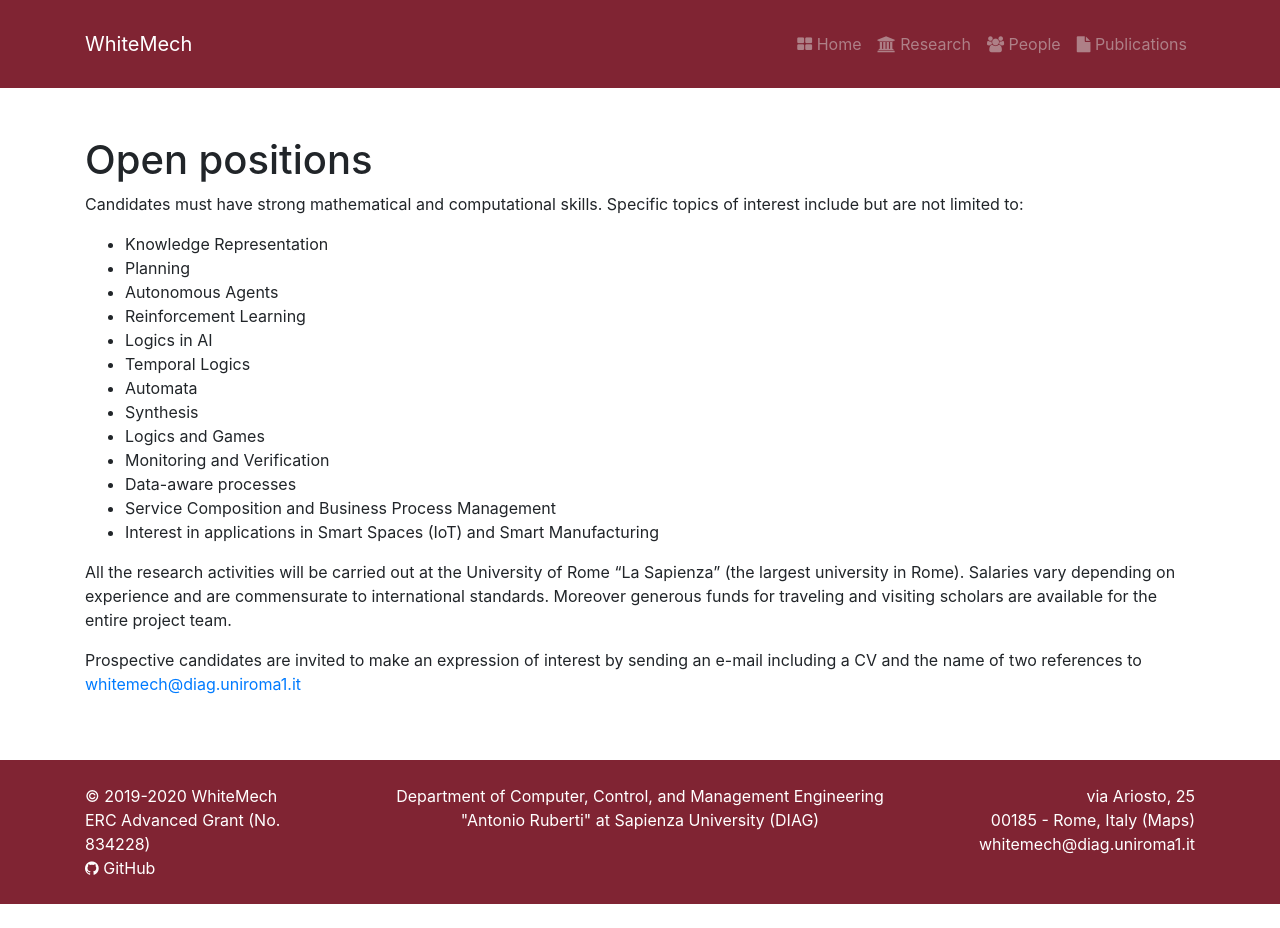
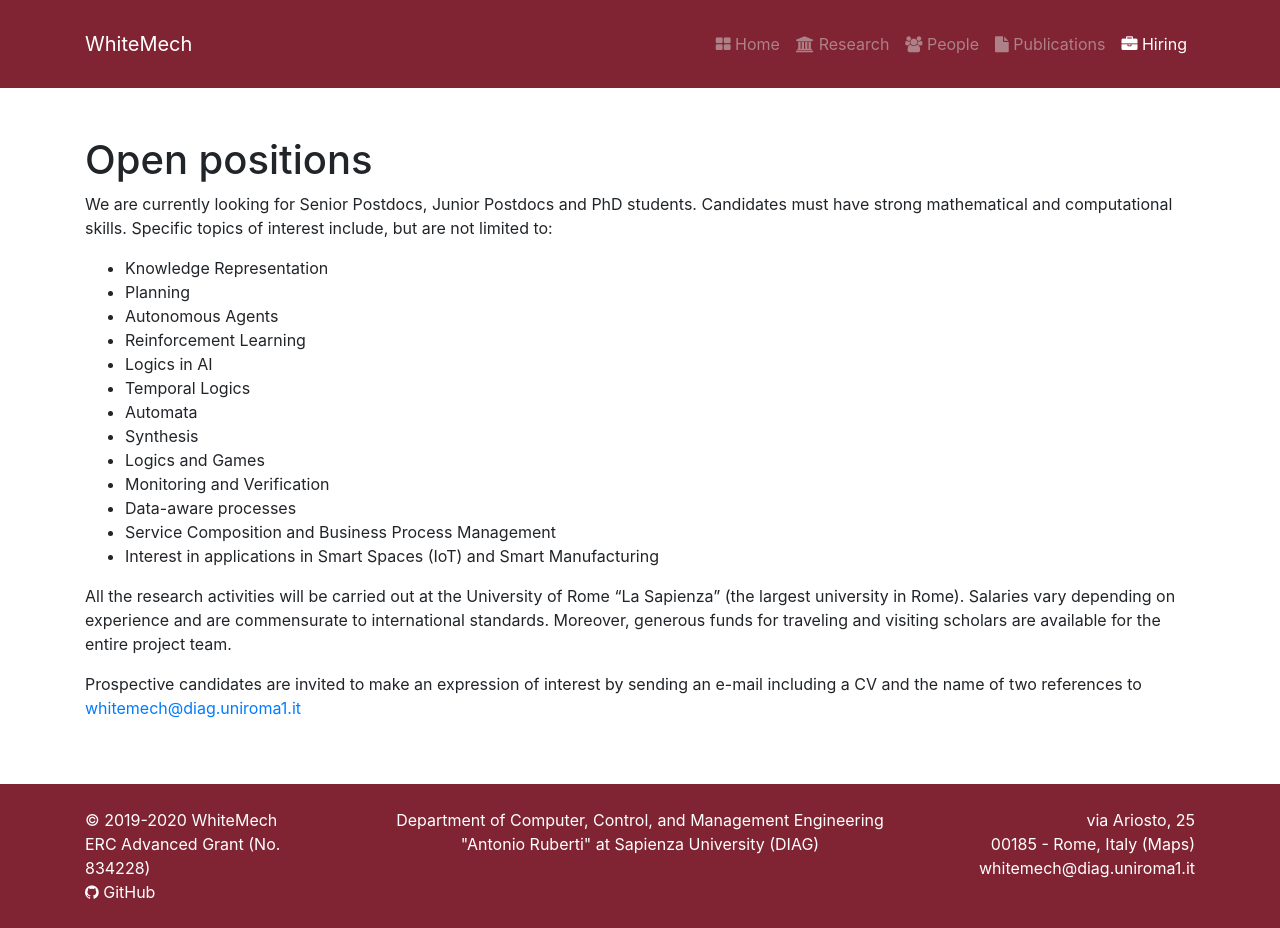
Before and after one commit to whitemech/whitemech.github.io, a Jekyll site: the page built from _pages/openings.md, in a window 1280 px wide and 928 px high. Built offline with Jekyll 4.4.1, drawn with Linux system fonts in a browser that asks for light colours.

Commit message:
add openings to navbar

```diff
--- a/_includes/header.html
+++ b/_includes/header.html
@@ -19,6 +19,9 @@
 				<li {% if current[1] == 'publications' %}class="nav-item active"{% else %}class="nav-item"{% endif %}>
 					<a class="nav-link" href="{{ site.url }}{{ site.baseurl }}/publications"><i class="fa fa-file"></i> Publications</a>
 				</li>
+				<li {% if current[1] == 'openings' %}class="nav-item active"{% else %}class="nav-item"{% endif %}>
+				<a class="nav-link" href="{{ site.url }}{{ site.baseurl }}/openings"><i class="fa fa-briefcase"></i> Hiring</a>
+				</li>
 			</ul>
 		</div>
 	</div>
--- a/_pages/openings.md
+++ b/_pages/openings.md
@@ -3,12 +3,13 @@ title: "WhiteMech - Vacancies"
 layout: textlay
 excerpt: "Openings"
 sitemap: false
-permalink: /vacancies
+permalink: /openings
 ---
 
 # Open positions
 
-Candidates must have strong mathematical and computational skills. Specific topics of interest include but are not limited to:
+We are currently looking for Senior Postdocs, Junior Postdocs and PhD students.
+Candidates must have strong mathematical and computational skills. Specific topics of interest include, but are not limited to:
 
 - Knowledge Representation
 - Planning
@@ -27,33 +28,9 @@ Candidates must have strong mathematical and computational skills. Specific topi
 All the research activities will be carried out at the University of
 Rome "La Sapienza" (the largest university in Rome). Salaries vary
 depending on experience and are commensurate to international
-standards. Moreover generous funds for traveling and visiting scholars
+standards. Moreover, generous funds for traveling and visiting scholars
 are available for the entire project team.
 
 Prospective candidates are invited to make an expression of interest
 by sending an e-mail including a CV and the name of two
 references to [whitemech@diag.uniroma1.it](mailto:whitemech@diag.uniroma1.it)
-
-<!-- ### Current open positions
-
-You find the current job openings here:
-[Opening 1]({{ site.baseurl }}/downloads/GeneralPostdoc_2019_v01.pdf),
-[Opening 2]({{ site.baseurl }}/downloads/PPMS_PhD_2019_v01.pdf).
-
-It might be interesting to look at some past job advertisements. While the projects keep changing, the themes are still roughly the same. You can download them [here]({{ site.baseurl }}/downloads/PD.pdf), [here]({{ site.baseurl }}/downloads/PHD1.pdf), or [here]({{ site.baseurl }}/downloads/PHD2.pdf).
-
-### Applications for PhD and Postdoc positions
-If you are interested in working with us as a PhD student or postdocs, please send me an [email](mailto:milan.allan@gmail.com). State briefly why you are interested and attach a CV, including information about the grades you had as an undergraduate. No need for a separate cover letter or certificates. **Important**: please insert _"Application PhD"_ or _"Application Postdoc"_ in the subject line. If you are applying to a specific advertisement, note this in your email.
-
-There are  postdocs scholarship available.  I'd be happy to support you after you apply to our group. Take a look at the [veni fellowship](http://www.nwo.nl/en/funding/our-funding-instruments/nwo/innovational-research-incentives-scheme/veni/index.html) or the [Marie Curie fellowship](http://ec.europa.eu/research/mariecurieactions/about-msca/actions/if/index_en.htm).
-
-### Master projects for Leiden University students
-If you are a Master student at Leiden University looking for a Master project, contact me (or any group member) per email or stop by my office.
-
-### Bsc / Master students from elsewhere
-If you are interested in pursuing a Master degree at Leiden University, see [mastersinleiden.nl](http://www.mastersinleiden.nl/programmes/physics/en/introduction). Sometimes, we take master students or summer interns if we get exceptional applicants (this usually means very good grades and a personal recommendation).
-
-
-<figure>
-<img src="{{ site.url }}{{ site.baseurl }}/images/picpic/Gallery/DSC_0696.jpg" width="95%">
-</figure> -->
```
Also changed, not shown: _pages/people.md (+1 -1 lines).
